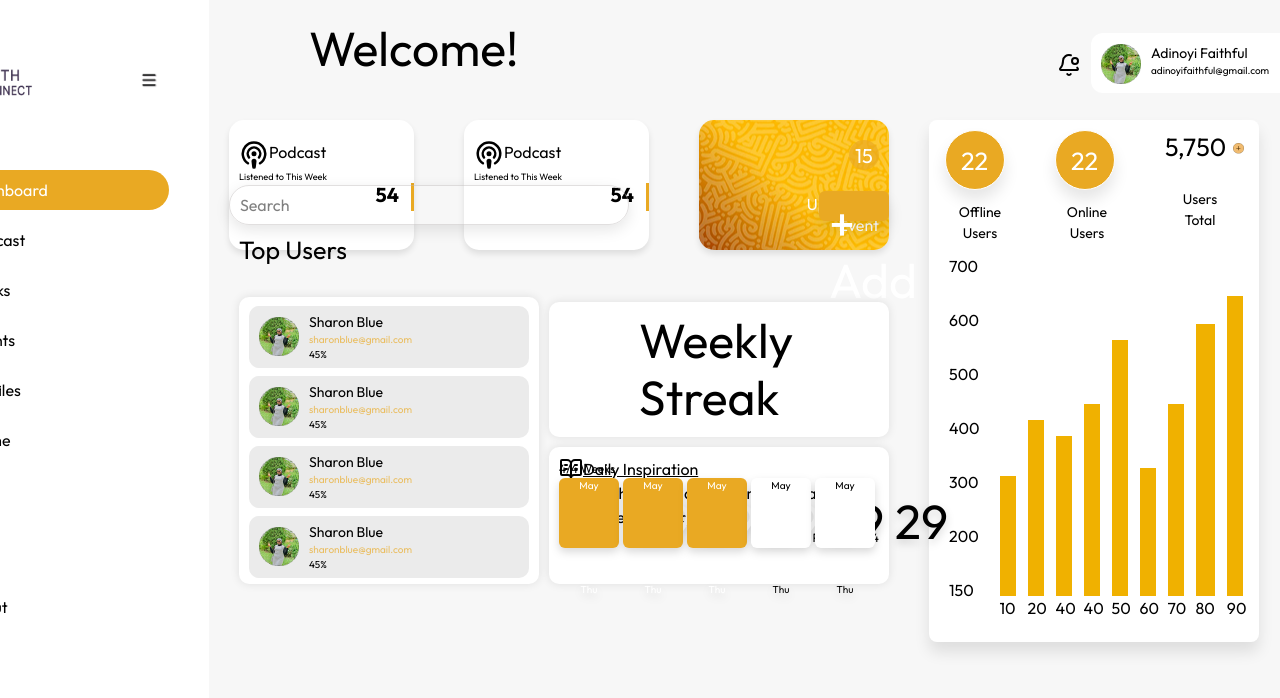
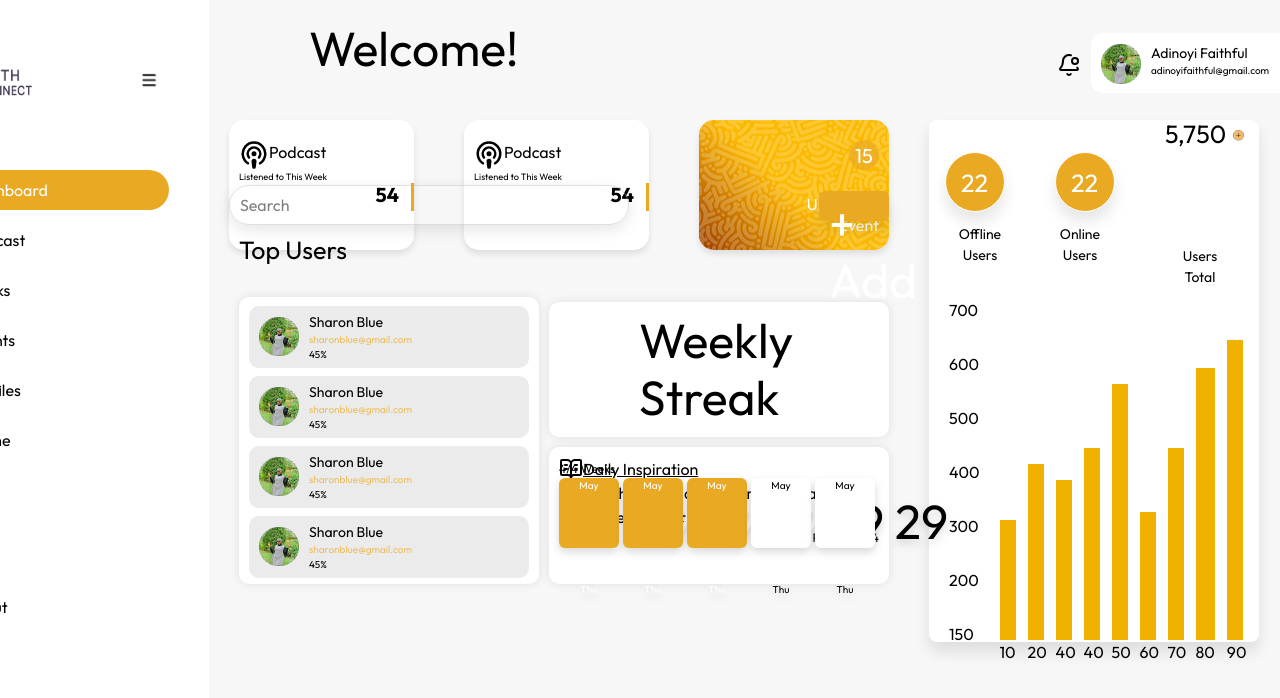
Before and after one commit to bantofweb4/FaithConnect, a React (Vite) app: page /dashboard in a window 1280 px wide. Shown: the top 698 px of the page. Built offline with nearby package versions, Linux system fonts and the light colour scheme.

Commit message:
changeee

```diff
--- a/src/component/Chart.css
+++ b/src/component/Chart.css
@@ -79,13 +79,13 @@
     width: 50px;
     text-align: center;
     margin-left: 90px;
-    margin-top: 20px;
+    margin-top: 90px;
 }
 
 .usertext3{
     font-size: 14px;
     width: 50px;
-    margin-left: 87px;
+    margin-left: 80px;
     text-align: center;
     margin-top: -20px;
 }
```
